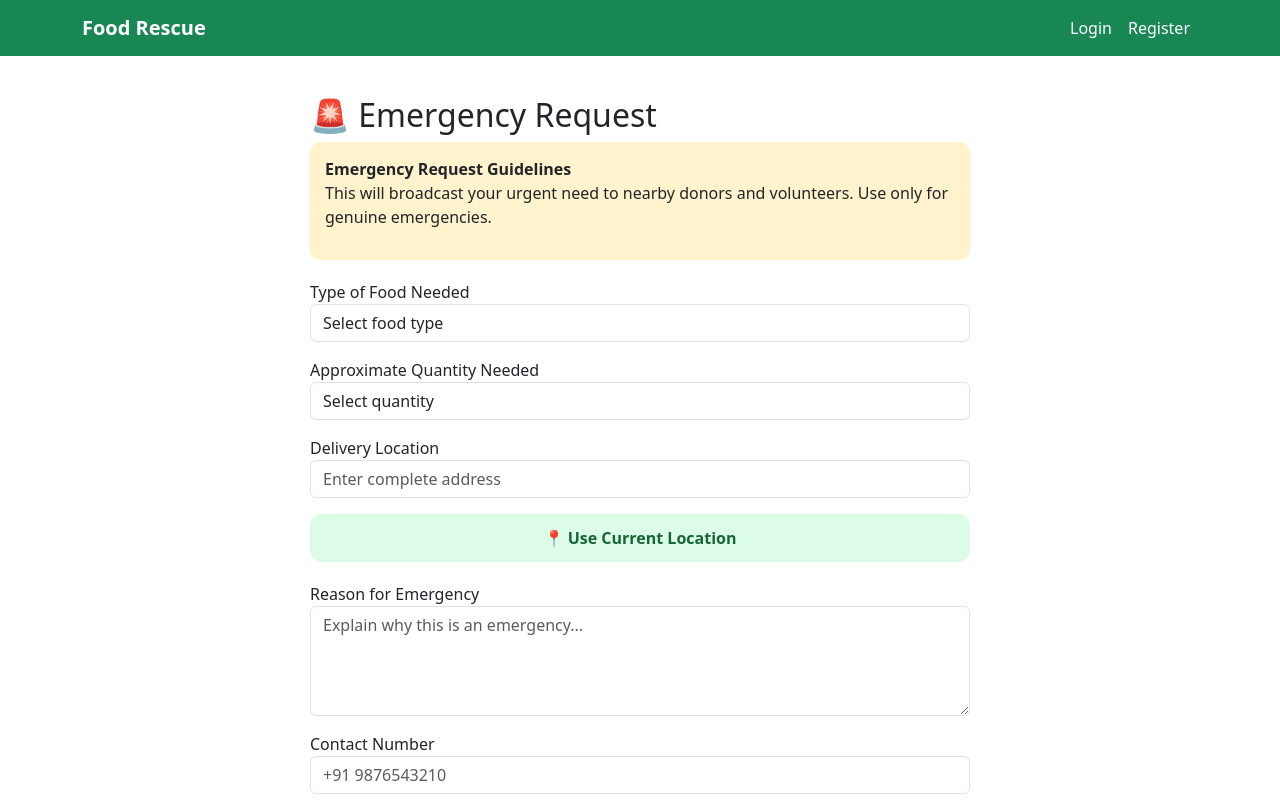
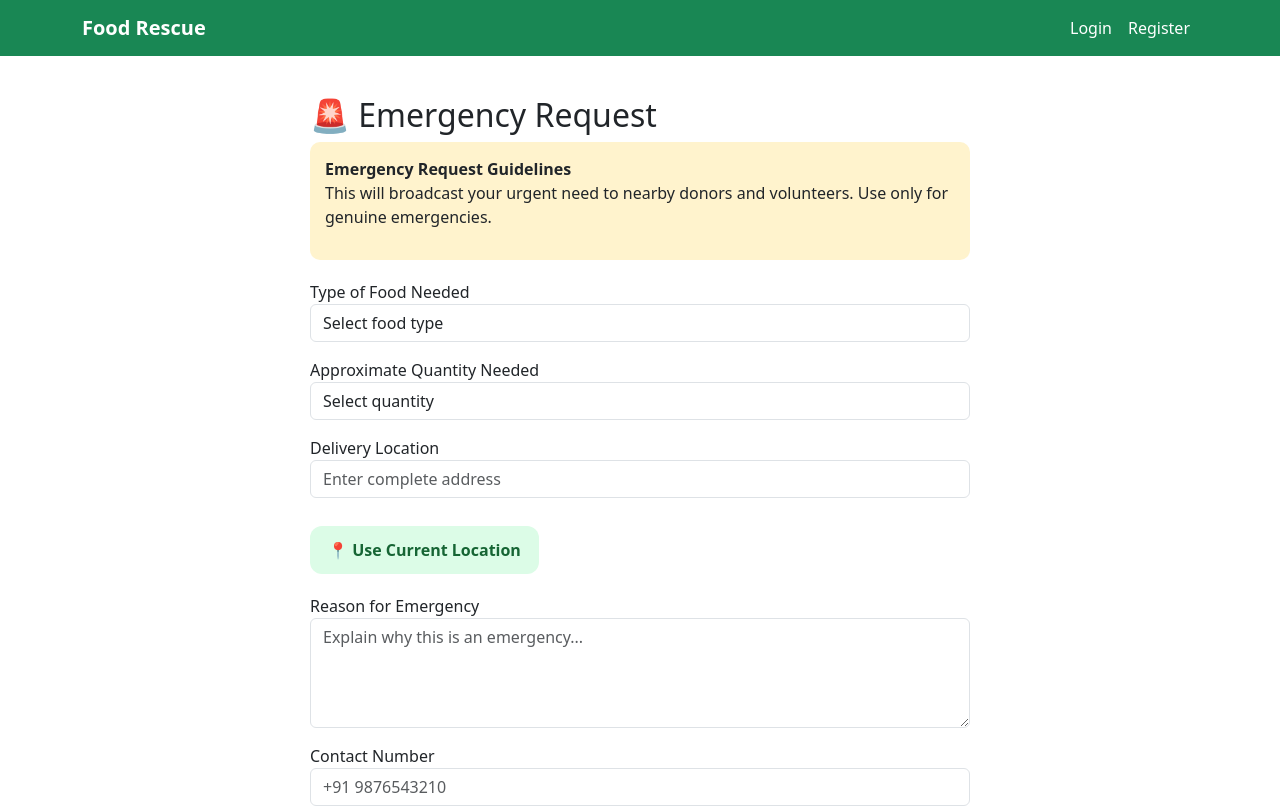
Before and after one commit to likithknp/food-rescue-UI, a React (Vite) app: page /emergency-request in a window 1280 px wide. Shown: the top 806 px of the page. Built offline with nearby package versions, Linux system fonts and the light colour scheme.

Commit message:
login issue

```diff
--- a/src/pages/EmergencyRequest.jsx
+++ b/src/pages/EmergencyRequest.jsx
@@ -147,25 +147,23 @@ function EmergencyRequest() {
           placeholder="Enter complete address"
         />
 
-        <div style={{ marginBottom: "20px" }}>
         <button
           type="button"
           onClick={useCurrentLocation}
           style={{
+            marginTop: "12px",
             border: "none",
             backgroundColor: "#dcfce7",
             color: "#166534",
             padding: "12px 18px",
             borderRadius: "12px",
             fontWeight: "600",
-              width: "100%",
           }}
         >
           📍 Use Current Location
         </button>
-        </div>
 
-        <label>Reason for Emergency</label>
+        <label style={{ marginTop: "20px", display: "block" }}>Reason for Emergency</label>
         <textarea
           name="reason"
           value={formData.reason}
```
Lines whose indentation alone changed are shown as unchanged.
